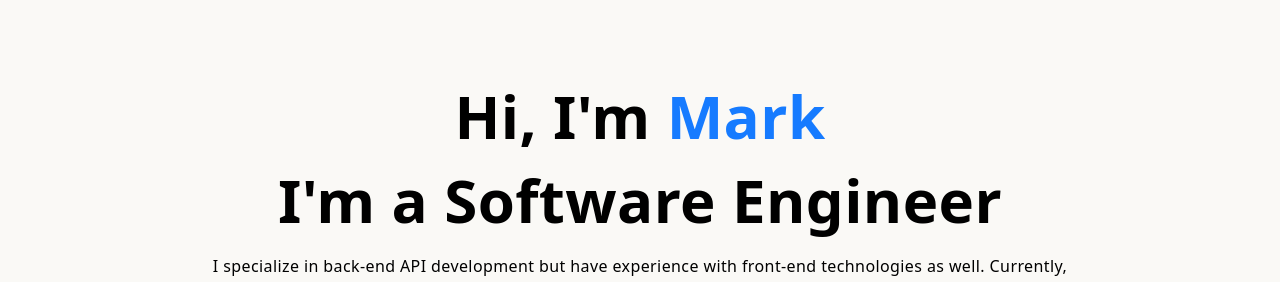
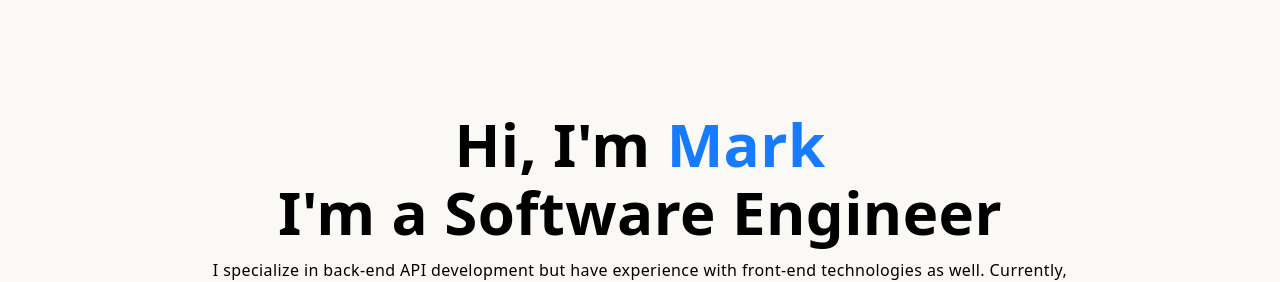
Before and after one commit to Mark-Donohue/personal-website-v3, a Next.js app: page / in a window 1280 px wide. Shown: the part 206-488 px from the top of the page. Built offline with nearby package versions, Linux system fonts and the light colour scheme.

Commit message:
Tweak hero placement

```diff
--- a/components/Main.jsx
+++ b/components/Main.jsx
@@ -2,13 +2,13 @@ import React from "react";
 
 const Main = () => {
   return (
-    <div className="w-full h-screen text-center">
-      <div className="max-w-[1240px] w-full h-full mx-auto p-2 flex justify-center items-center">
+    <div className="w-full h-screen text-center pt-10">
+      <div className="max-w-[1240px] w-full h-full mx-auto p-2 pt-2 flex justify-center items-center">
         <div>
-          <h1 className="py-4">
+          <h1 className="py-2">
             Hi, I&apos;m <span className="text-[#167BFF]">Mark</span>
           </h1>
-          <h1 className="py-2">I&apos;m a Software Engineer</h1>
+          <h1>I&apos;m a Software Engineer</h1>
           <p className="py-4 max-w-[70%] m-auto">
             I specialize in back-end API development but have experience with
             front-end technologies as well. Currently, I&apos;m focused on
```
